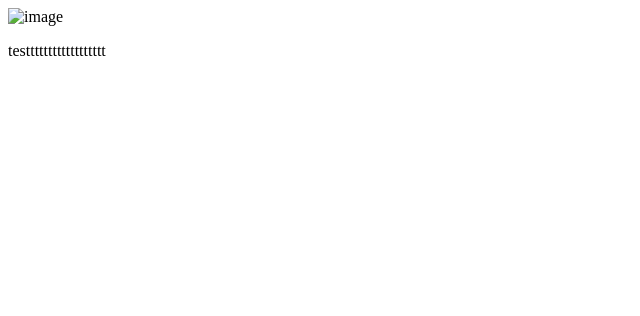
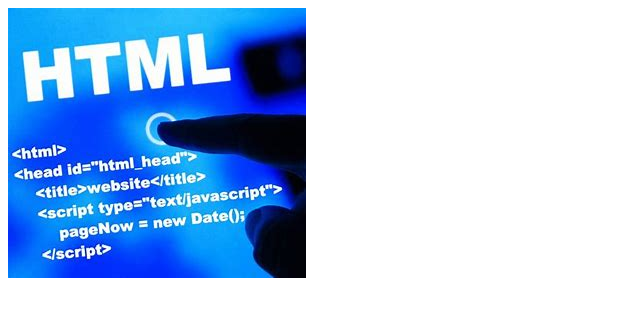
Before and after one commit to nagacharankumarreddy/HTML, a plain HTML site: page Images/img.html in a window 1280 px wide. Shown: the whole page, without its empty margins (0-640 px from the left). Drawn offline with Linux system fonts and the light colour scheme.

Commit message:
img file added

```diff
--- a/Images/img.html
+++ b/Images/img.html
@@ -6,7 +6,7 @@
     <title>Document</title>
 </head>
 <body>
-    <img src="" alt="image">
-    <p>testttttttttttttttttt</p>
+    <img src="assets/OIP.jfif" alt="image">
+
 </body>
 </html>
```
Also changed, not shown: Images/assets/OIP.jfif (added).
